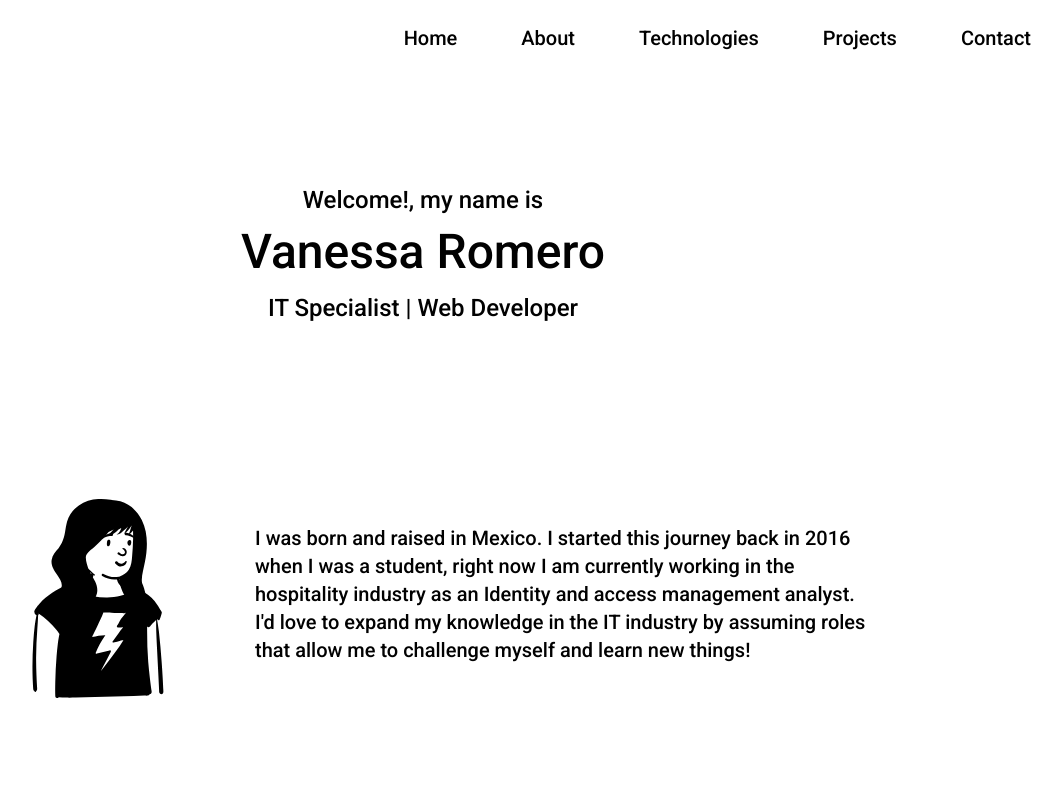
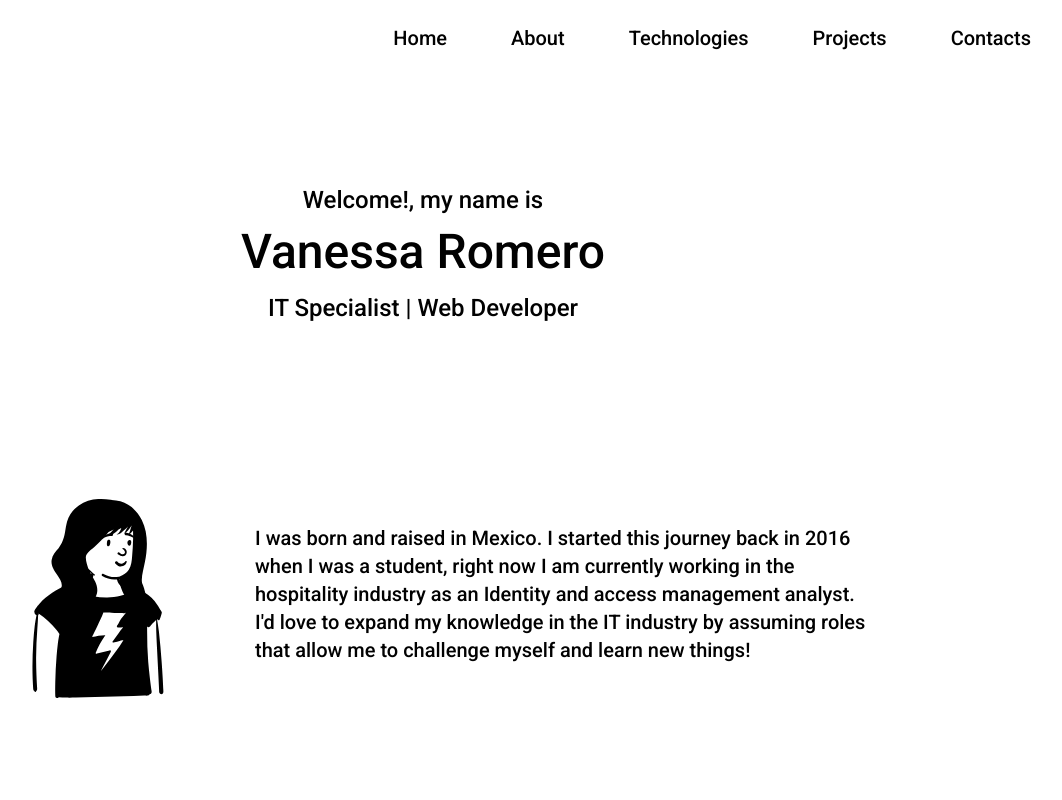
Before and after one commit to yosassenav/yosassenav, a Next.js app: page / in a window 1280 px wide. Shown: the top 800 px of the page, without its empty margins (217-1279 px from the left). Built offline with nearby package versions, Linux system fonts and the light colour scheme.

Commit message:
adding changes to the desktop and mobile navbar

```diff
--- a/src/components/Header/Header.js
+++ b/src/components/Header/Header.js
@@ -1,5 +1,5 @@
+import Link from 'next/link';
 import React, { useState, useEffect } from 'react';
-import Link from 'next/link';
 import MobileMenu from "../MobileMenu/MobileMenu";
 
 export default function Header() {
@@ -28,36 +28,31 @@ export default function Header() {
         <MobileMenu />
       ) : (
     <header className="flex flex-row-reverse">
-        <ul className="flex flex-row">
+      <ul className='flex flex-row'>
         <li className="my-6 mx-8 basis-12">
-            <a className="text-xl hover:text-indigo-600 transition duration-300">
+          <Link href="#" className='text-xl hover:text-indigo-600 transition duration-300'>
             Home
-              <Link href="#"/>
-            </a>
+          </Link>
         </li>
         <li className="my-6 mx-8 basis-12">
-            <a className="text-xl hover:text-indigo-600 transition duration-300">
+          <Link href="#" className='text-xl hover:text-indigo-600 transition duration-300'>
             About
-              <Link href="#"/>
-            </a>
+          </Link>
         </li>
         <li className="my-6 mx-8 basis-12">
-            <a className="text-xl hover:text-indigo-600 transition duration-300">
+          <Link href="#" className='text-xl hover:text-indigo-600 transition duration-300'>
             Technologies
-              <Link href="#"/>
-            </a>
+          </Link>
         </li>
         <li className="my-6 mx-8 basis-12">
-            <a className="text-xl hover:text-indigo-600 transition duration-300">
+          <Link href="#" className='text-xl hover:text-indigo-600 transition duration-300'>
             Projects
-              <Link href="#"/>
-            </a>
+          </Link>
         </li>
         <li className="my-6 mx-8 basis-12">
-            <a className="text-xl hover:text-indigo-600 transition duration-300">
-              Contact
-              <Link href="#"/>
-            </a>
+          <Link href="#" className='text-xl hover:text-indigo-600 transition duration-300'>
+            Contacts
+          </Link>
         </li>
       </ul>
     </header>
--- a/src/components/MobileMenu/MobileMenu.js
+++ b/src/components/MobileMenu/MobileMenu.js
@@ -9,34 +9,29 @@ export default function MobileMenu() {
       <div className="place-self-end"><FaTimes /></div>
       <ul>
         <li className="text-xl py-1">
-          <a className='hover:text-indigo-600 transition duration-300'>
+          <Link href="" className='hover:text-indigo-600 transition duration-300'>
             Home
-            <Link href=""/>
-          </a>
+          </Link>
         </li>
         <li className="text-xl py-1">
-          <a className='hover:text-indigo-600 transition duration-300'>
+          <Link href="" className='hover:text-indigo-600 transition duration-300'>
             About
-            <Link href=""/>
-          </a>
+          </Link>
         </li>
         <li className="text-xl py-1">
-          <a className='hover:text-indigo-600 transition duration-300'>
+          <Link href="" className='hover:text-indigo-600 transition duration-300'>
             Technologies
-            <Link href=""/>
-          </a>
+          </Link>
         </li>
         <li className="text-xl py-1">
-          <a className='hover:text-indigo-600 transition duration-300'>
+          <Link href="" className='hover:text-indigo-600 transition duration-300'>
             Projects
-            <Link href=""/>
-          </a>
+          </Link>
         </li>
         <li className="text-xl py-1">
-          <a className='hover:text-indigo-600 transition duration-300'>
+          <Link href="" className='hover:text-indigo-600 transition duration-300'>
             Contacts
-            <Link href=""/>
-          </a>
+          </Link>
         </li>
       </ul>
     </div>
```
Lines whose indentation alone changed are shown as unchanged.
